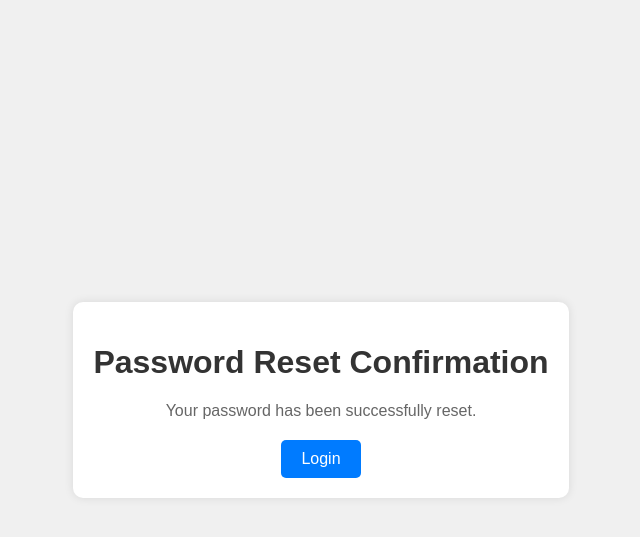
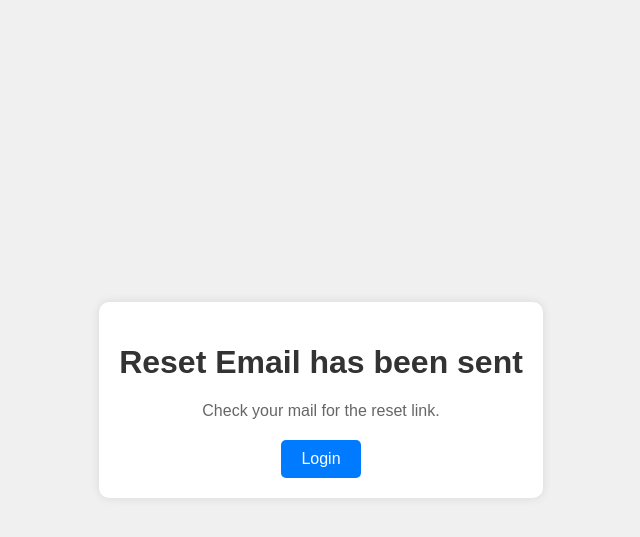
Before and after one commit to sagarnewpane/vroom, a Django app: page /password-reset/done/ in a window 1280 px wide. Shown: the top 537 px of the page, without its empty margins (319-959 px from the left). Run offline with Django 5.2, Linux system fonts and the light colour scheme; data comes from the database, SQL or seed files in the repository; both versions use the stored data as it was after the commit.

Commit message:
fixed the message in mail

```diff
--- a/templates/resetpass_done.html
+++ b/templates/resetpass_done.html
@@ -50,8 +50,8 @@
 </head>
 <body>
     <div class="container">
-        <h1>Password Reset Confirmation</h1>
-        <p>Your password has been successfully reset.</p>
+        <h1>Reset Email has been sent</h1>
+        <p>Check your mail for the reset link.</p>
         <a href="{% url 'login' %}">Login</a>
     </div>
 </body>
```
Also changed, not shown: db.sqlite3.
